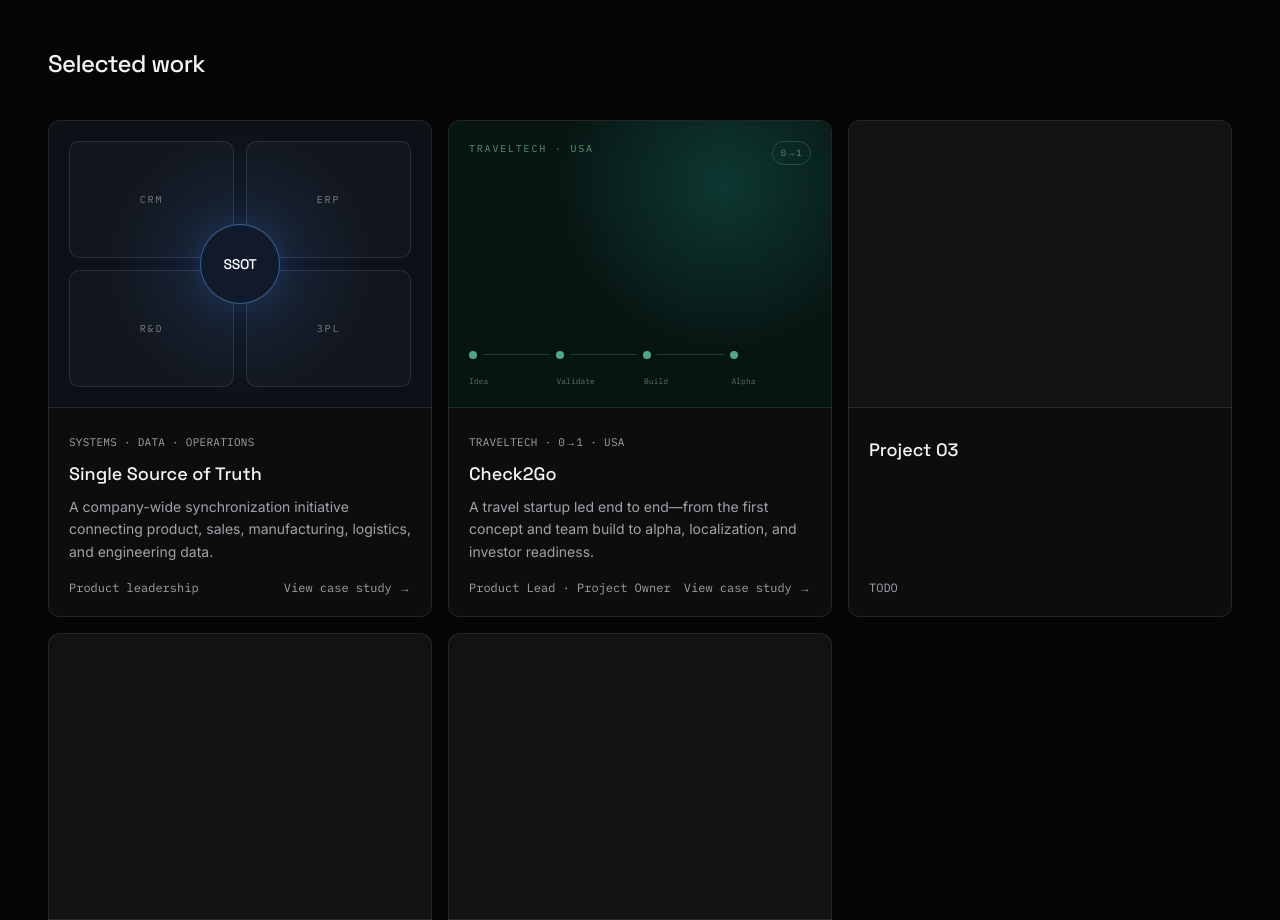
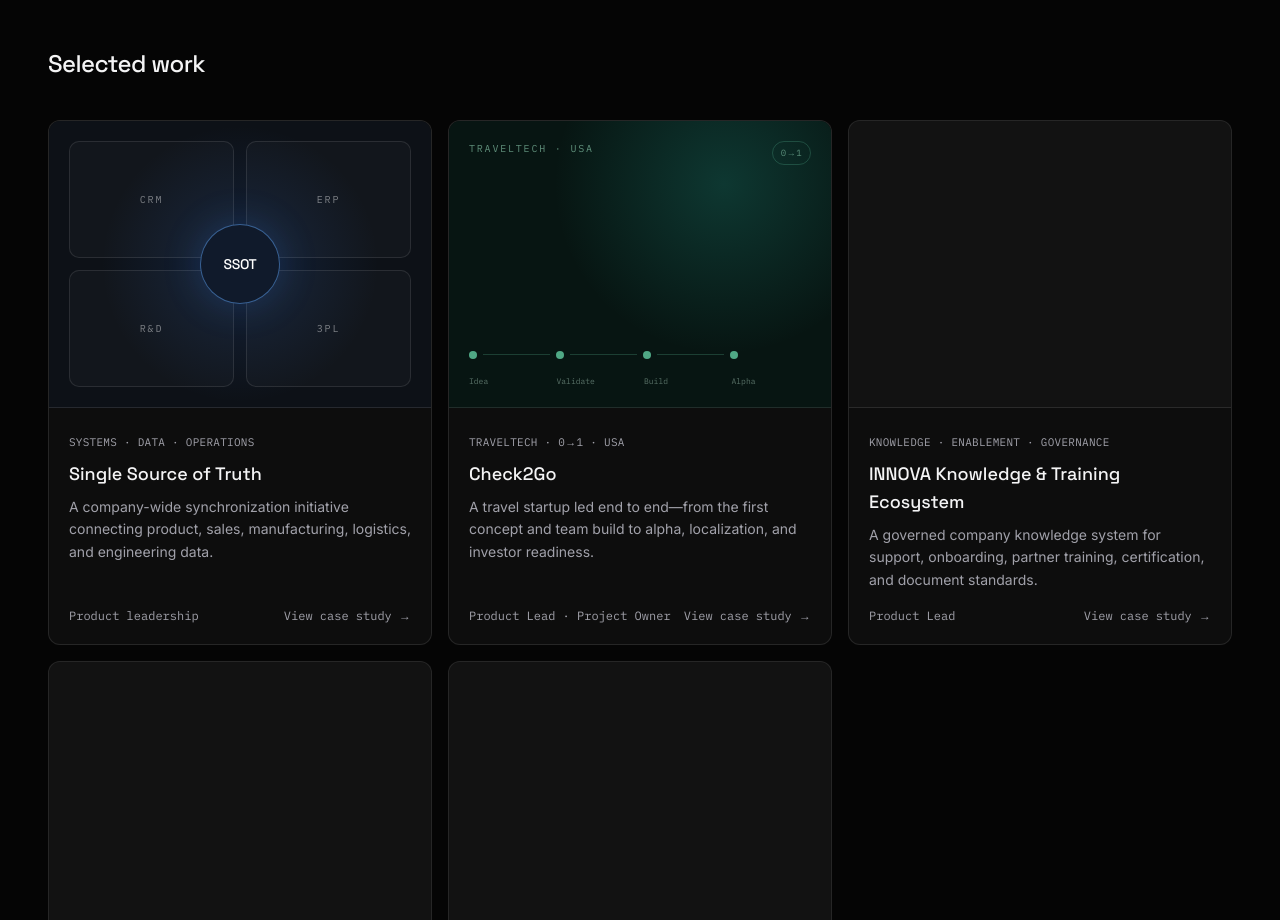
Before and after one commit to wisheradam/adamwisher-portfolio, a Next.js app: page / in a window 1280 px wide. Shown: the part 1000-1920 px from the top of the page. Built offline with nearby package versions, Linux system fonts and the light colour scheme.

Commit message:
Integrate Project 03 into portfolio

```diff
--- a/components/home/selected-work.tsx
+++ b/components/home/selected-work.tsx
@@ -1,7 +1,7 @@
 import { ProjectCard } from "@/components/work/project-card";
 
-const PLACEHOLDER_PROJECTS = Array.from({ length: 3 }, (_, i) => ({
-  title: `Project 0${i + 3}`,
+const PLACEHOLDER_PROJECTS = Array.from({ length: 2 }, (_, i) => ({
+  title: `Project 0${i + 4}`,
   isPlaceholder: true as const,
 }));
 
@@ -37,6 +37,14 @@ export function SelectedWork() {
           href="/work/check2go"
           visual="check2go"
         />
+        <ProjectCard
+          title="INNOVA Knowledge & Training Ecosystem"
+          category="Knowledge · Enablement · Governance"
+          summary="A governed company knowledge system for support, onboarding, partner training, certification, and document standards."
+          role="Product Lead"
+          href="/work/innova-knowledge-base"
+          visual="knowledge"
+        />
         {PLACEHOLDER_PROJECTS.map((project) => (
           <ProjectCard
             key={project.title}
```
